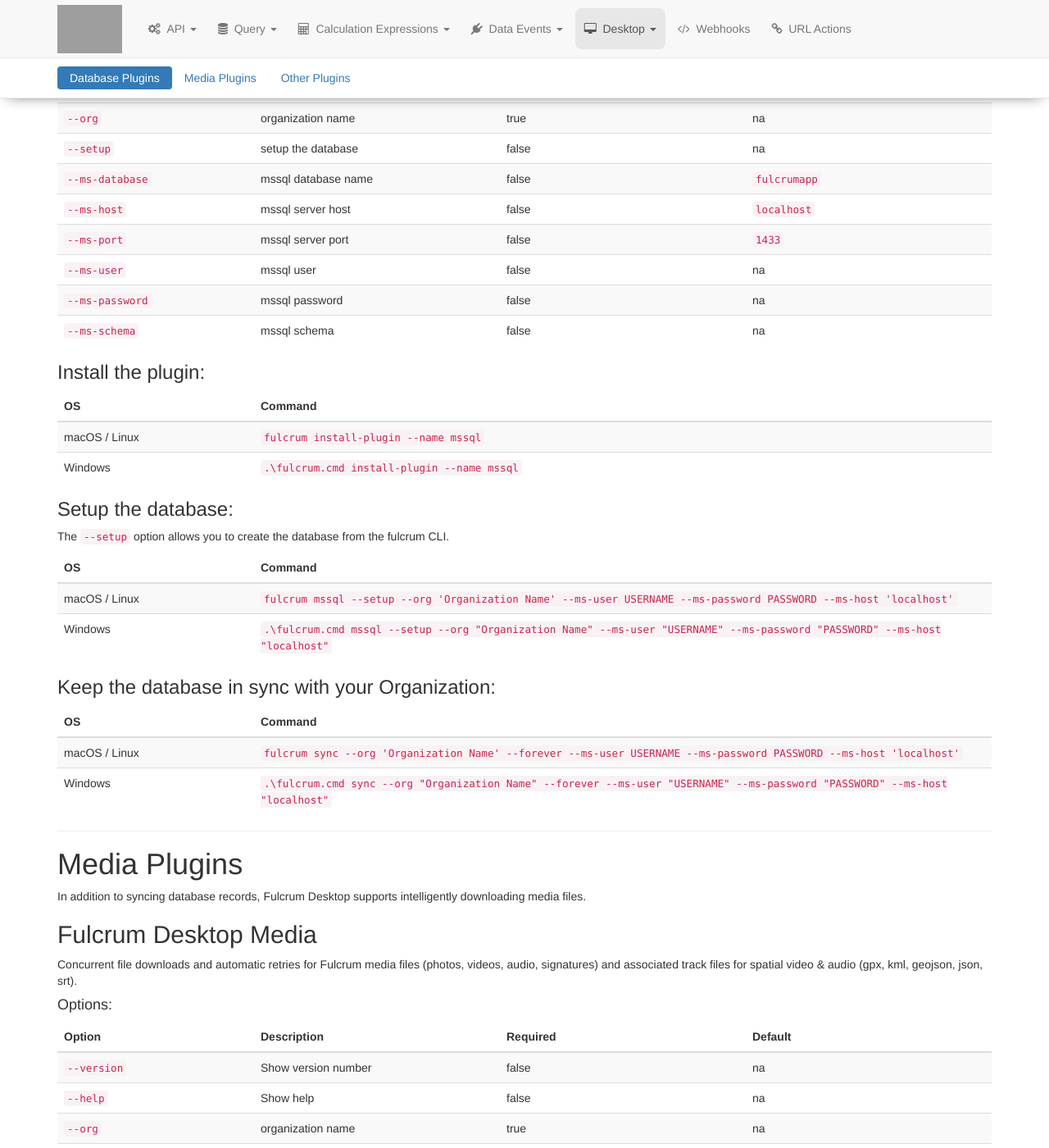
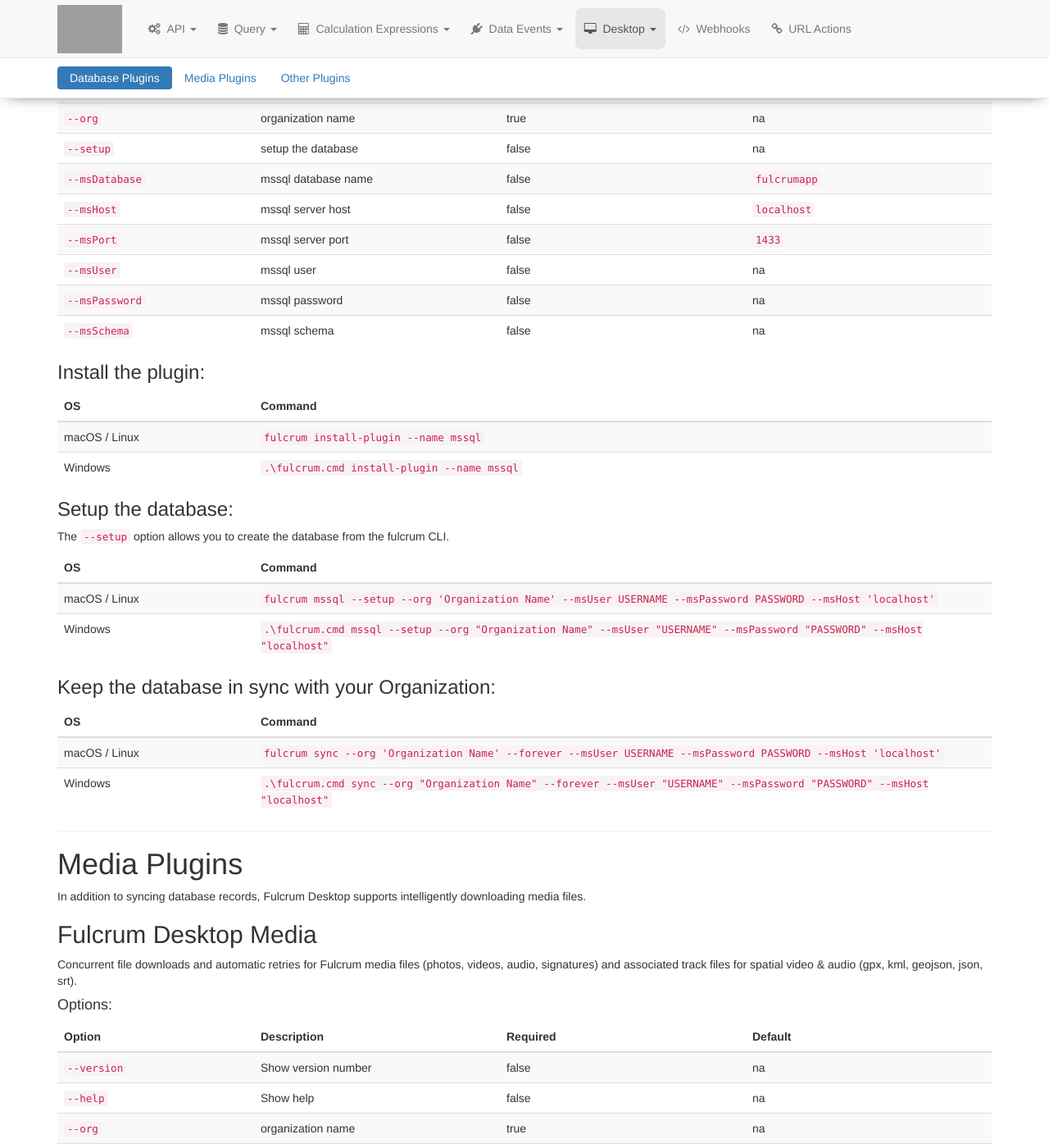
Before and after one commit to rylincoln/developer.fulcrumapp.com, a Jekyll site: the page built from _desktop/plugins.md, in a window 1280 px wide and 1400 px high, scrolled down 3413 px. Shown: the whole window at 82% size. Built offline with Jekyll 4.4.1, drawn with Linux system fonts in a browser that asks for light colours; nearby versions of some CDN libraries; grey boxes are pictures that could not be loaded.

Commit message:
update mssql args

```diff
--- a/_desktop/plugins.md
+++ b/_desktop/plugins.md
@@ -140,12 +140,12 @@ Once this plugin is installed, the `sync` command will keep your MS SQL Server d
 | `--help` | Show help | false | na |
 | `--org` | organization name | true | na |
 | `--setup` | setup the database | false | na |
-| `--ms-database` | mssql database name | false | `fulcrumapp` |
-| `--ms-host` | mssql server host | false | `localhost` |
-| `--ms-port` | mssql server port | false | `1433` |
-| `--ms-user` | mssql user | false | na |
-| `--ms-password` | mssql password | false | na |
-| `--ms-schema` | mssql schema | false | na |
+| `--msDatabase` | mssql database name | false | `fulcrumapp` |
+| `--msHost` | mssql server host | false | `localhost` |
+| `--msPort` | mssql server port | false | `1433` |
+| `--msUser` | mssql user | false | na |
+| `--msPassword` | mssql password | false | na |
+| `--msSchema` | mssql schema | false | na |
 
 ### Install the plugin:
 
@@ -162,16 +162,16 @@ The `--setup` option allows you to create the database from the fulcrum CLI.
 {:.table.table-striped.event-table}
 | OS | Command |
 | - | - |
-| macOS / Linux  | `fulcrum mssql --setup --org 'Organization Name' --ms-user USERNAME --ms-password PASSWORD --ms-host 'localhost'`  |
-| Windows | `.\fulcrum.cmd mssql --setup --org "Organization Name" --ms-user "USERNAME" --ms-password "PASSWORD" --ms-host "localhost"` |
+| macOS / Linux  | `fulcrum mssql --setup --org 'Organization Name' --msUser USERNAME --msPassword PASSWORD --msHost 'localhost'`  |
+| Windows | `.\fulcrum.cmd mssql --setup --org "Organization Name" --msUser "USERNAME" --msPassword "PASSWORD" --msHost "localhost"` |
 
 ### Keep the database in sync with your Organization:
 
 {:.table.table-striped.event-table}
 | OS | Command |
 | - | - |
-| macOS / Linux  | `fulcrum sync --org 'Organization Name' --forever --ms-user USERNAME --ms-password PASSWORD --ms-host 'localhost'`  |
-| Windows | `.\fulcrum.cmd sync --org "Organization Name" --forever --ms-user "USERNAME" --ms-password "PASSWORD" --ms-host "localhost"` |
+| macOS / Linux  | `fulcrum sync --org 'Organization Name' --forever --msUser USERNAME --msPassword PASSWORD --msHost 'localhost'`  |
+| Windows | `.\fulcrum.cmd sync --org "Organization Name" --forever --msUser "USERNAME" --msPassword "PASSWORD" --msHost "localhost"` |
 
 ---
 
```
